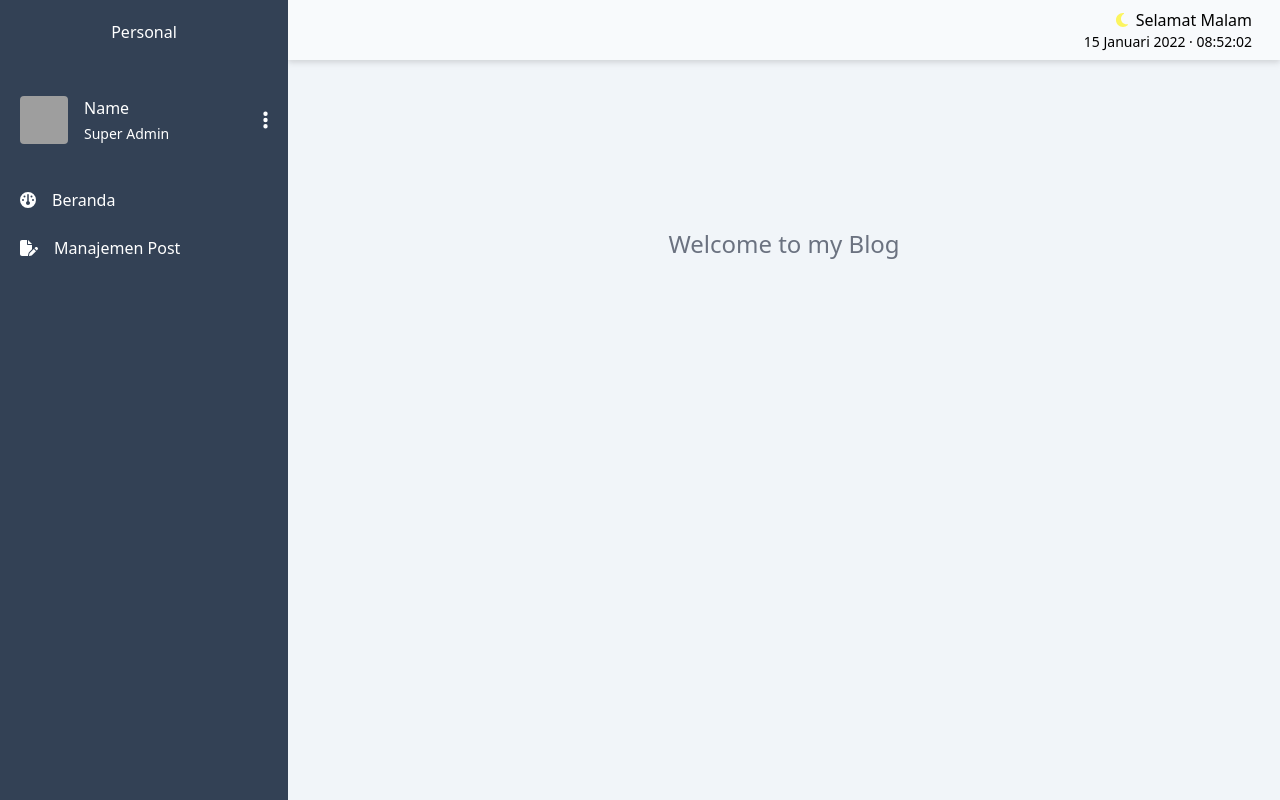
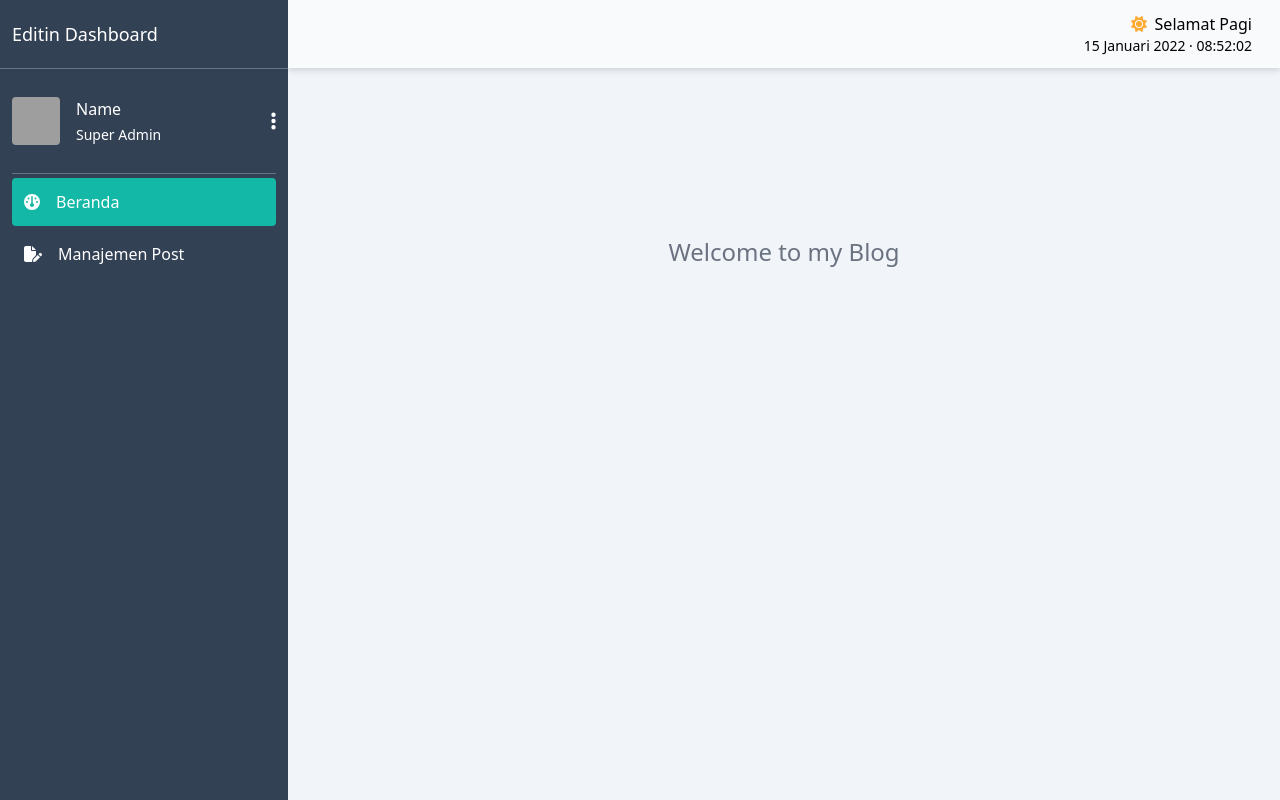
Before and after one commit to HellBus1/personal-website, a Next.js app: page /admin in a window 1280 px wide. Built offline with nearby package versions, Linux system fonts and the light colour scheme; grey boxes are pictures that could not be loaded.

Commit message:
feat: updating ui

```diff
--- a/src/components/admin/NavBar/NavBar.tsx
+++ b/src/components/admin/NavBar/NavBar.tsx
@@ -51,9 +51,9 @@ const NavBar = ({ barsCallback }: innerProps): React.ReactElement => {
     return () => {
       clearInterval(interval);
     };
-  }, []);
+  }, [timestamp]);
 
-  return <nav className="flex flex-row bg-slate-50 w-full py-2 px-7 drop-shadow-md items-center">
+  return <nav className="flex flex-row bg-slate-50 w-full py-3 px-7 drop-shadow-md items-center">
     <div className='block md:hidden'>
       <FontAwesomeIcon icon={'bars'} size={'lg'} onClick={() => barsCallback()} className="cursor-pointer" />
     </div>
--- a/src/components/admin/Sidebar/Sidebar.tsx
+++ b/src/components/admin/Sidebar/Sidebar.tsx
@@ -4,19 +4,22 @@ import DashboardAdminMenus from "src/const/DashboardAdminMenus"
 import NavMenu from "src/model/NavMenu"
 import Image from 'next/image'
 import Link from 'next/link'
+import { useRouter } from "next/router"
 
 interface innerProps {
   isDrawerOpen: boolean;
 }
 
 const Sidebar = ({ isDrawerOpen }: innerProps): React.ReactElement => {
+  const router = useRouter()
+
   const sideMenuRenderer = () => {
     let menus = []
     for (let i = 0; i < DashboardAdminMenus.length; i++) {
       let menu: NavMenu = DashboardAdminMenus[i]
 
       menus.push(<Link key={i} href={menu.route}>
-        <div className="flex flex-row p-3 space-x-4 hover:bg-teal-500 cursor-pointer items-center px-5">
+        <div className={`flex flex-row p-3 space-x-4 ${router.pathname == menu.route ? 'bg-teal-500' : ''} hover:bg-teal-500 cursor-pointer items-center mx-3 rounded mb-1`}>
           <FontAwesomeIcon icon={menu.iconName} color={'white'} />
           <p className="text-white">{menu.name}</p>
         </div>
@@ -27,11 +30,16 @@ const Sidebar = ({ isDrawerOpen }: innerProps): React.ReactElement => {
   }
   // 2xl:basis-1/6 xl:basis-1/5 lg:basis-1/4 md:basis-1/3
 
-  return <aside className={`md:min-h-screen flex-col bg-slate-700 transition-all z-40 ease-in-out duration-300 ${isDrawerOpen ? "translate-x-0 " : "sm:translate-x-0 -translate-x-full"} translate-x-0 absolute md:static bottom-0 top-0 w-72`}>
-    <div className="flex flex-row justify-center items-center py-5">
-      <p className="text-white">Personal</p>
+  return <aside className={`md:min-h-screen flex-col bg-slate-700 transition-all z-40 ease-in-out duration-300 ${isDrawerOpen ? "translate-x-0 " : "md:translate-x-0 -translate-x-full"} translate-x-0 absolute md:static bottom-0 top-0 w-72`}>
+    <div className="flex flex-row px-3 items-center py-5 border-b border-slate-500">
+      {/* <Image
+        src={require("public/image/icon/logo_transparent.png")}
+        width={28}
+        height={32}
+      /> */}
+      <p className="text-white text-lg font-regular">Editin Dashboard</p>
     </div>
-    <div className="flex mx-5 my-8 items-center">
+    <div className="flex mx-3 py-7 items-center border-b border-slate-500 mb-1">
       <Image
         src={"https://encrypted-tbn0.gstatic.com/images?q=tbn:ANd9GcRBwgu1A5zgPSvfE83nurkuzNEoXs9DMNr8Ww&usqp=CAU"}
         height={48}
```
